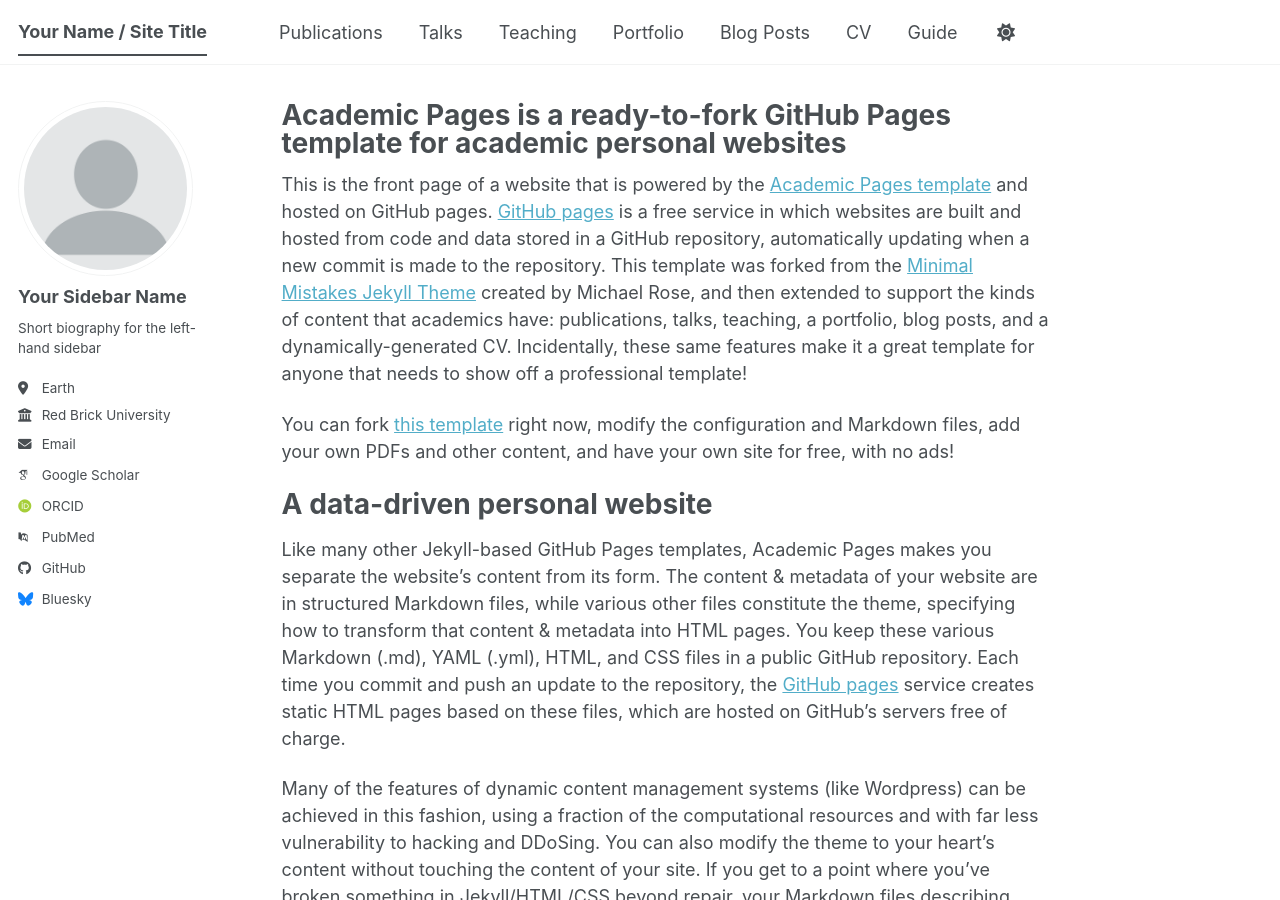
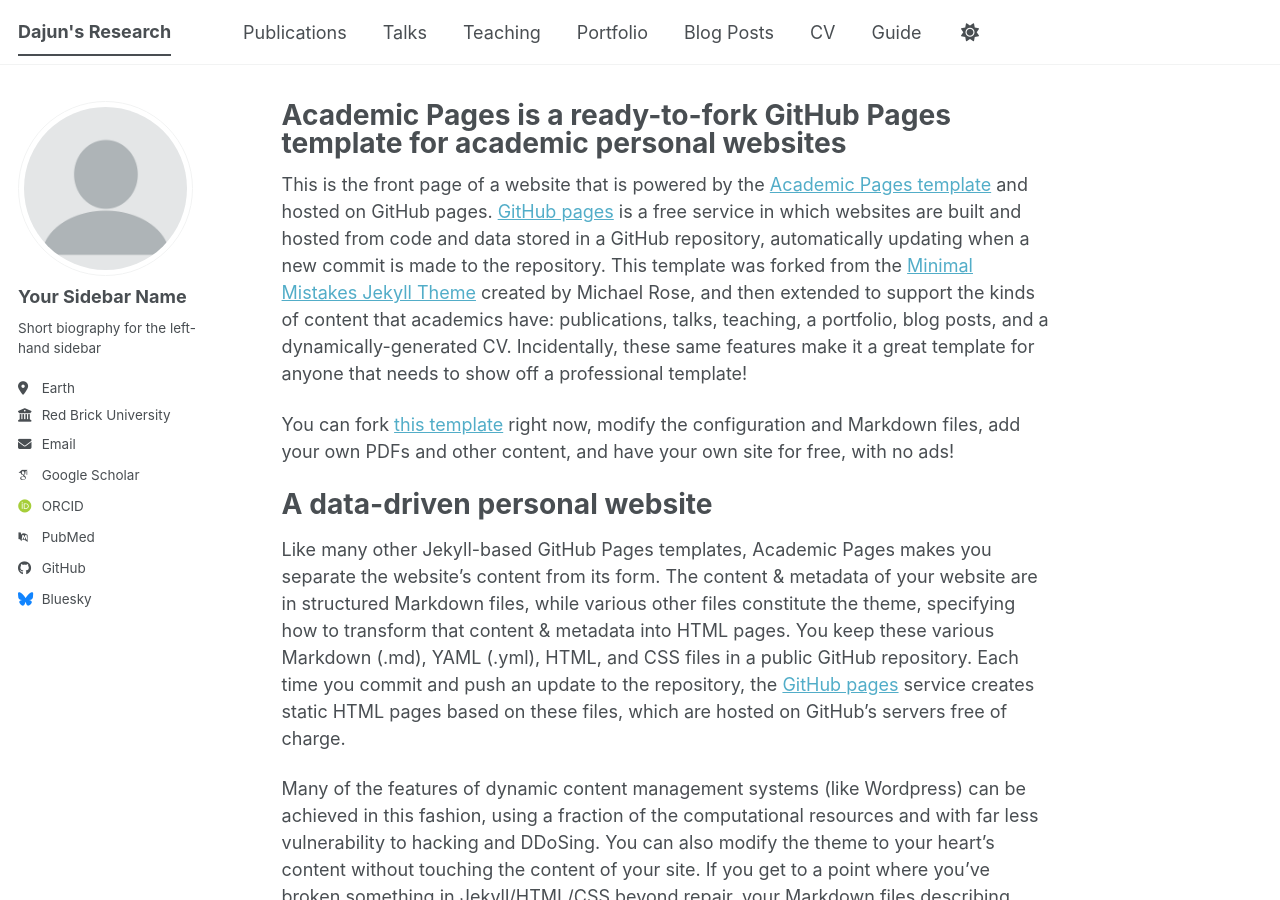
Before and after one commit to DajunLin29/dajunlin-research, a Jekyll site: the page built from _pages/about.md, in a window 1280 px wide and 900 px high. Built offline with Jekyll 4.4.1, drawn with Linux system fonts in a browser that asks for light colours; some web fonts are replaced; a script bundle is joined from its source files by our own code; library files that are not in the unit come from our copies.

Commit message:
Update site title and URL in configuration

```diff
--- a/_config.yml
+++ b/_config.yml
@@ -9,11 +9,11 @@
 # Basic Site Settings
 locale                   : "en-US"
 site_theme               : "default" # The available themes options are "default", "air", "sunrise", "mint", "dirt" and "contrast"
-title                    : "Your Name / Site Title"
+title                    : "Dajun's Research"
 title_separator          : "-"
 name                     : &name "Your Name"
 description              : &description "Your Name's academic portfolio"   # Update this with a general description of your site, this is the default if not overridden by a page
-url                      : https://dajunlin-research.github.io # The base hostname & protocol for your site e.g. "https://[your GitHub username].github.io",
+url                      : https://DajunLin29.github.io # The base hostname & protocol for your site e.g. "https://[your GitHub username].github.io",
                                                            # or if you already have some other page hosted on Github then use "https://[your GitHub username].github.io/[Your Repo Name]"
 baseurl                  : "" # the subpath of your site, e.g. "/blog"
 repository               : "academicpages/academicpages.github.io"
```
